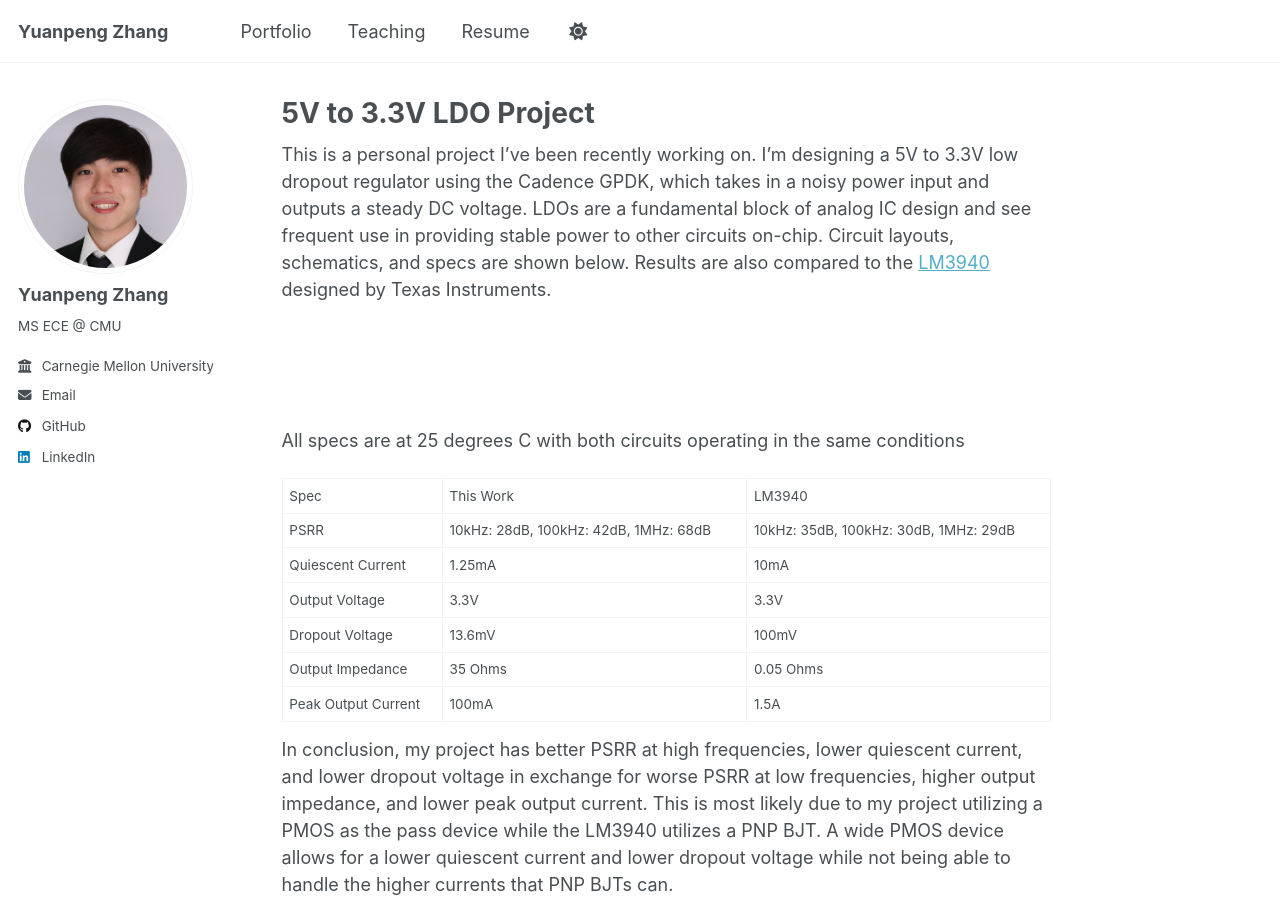
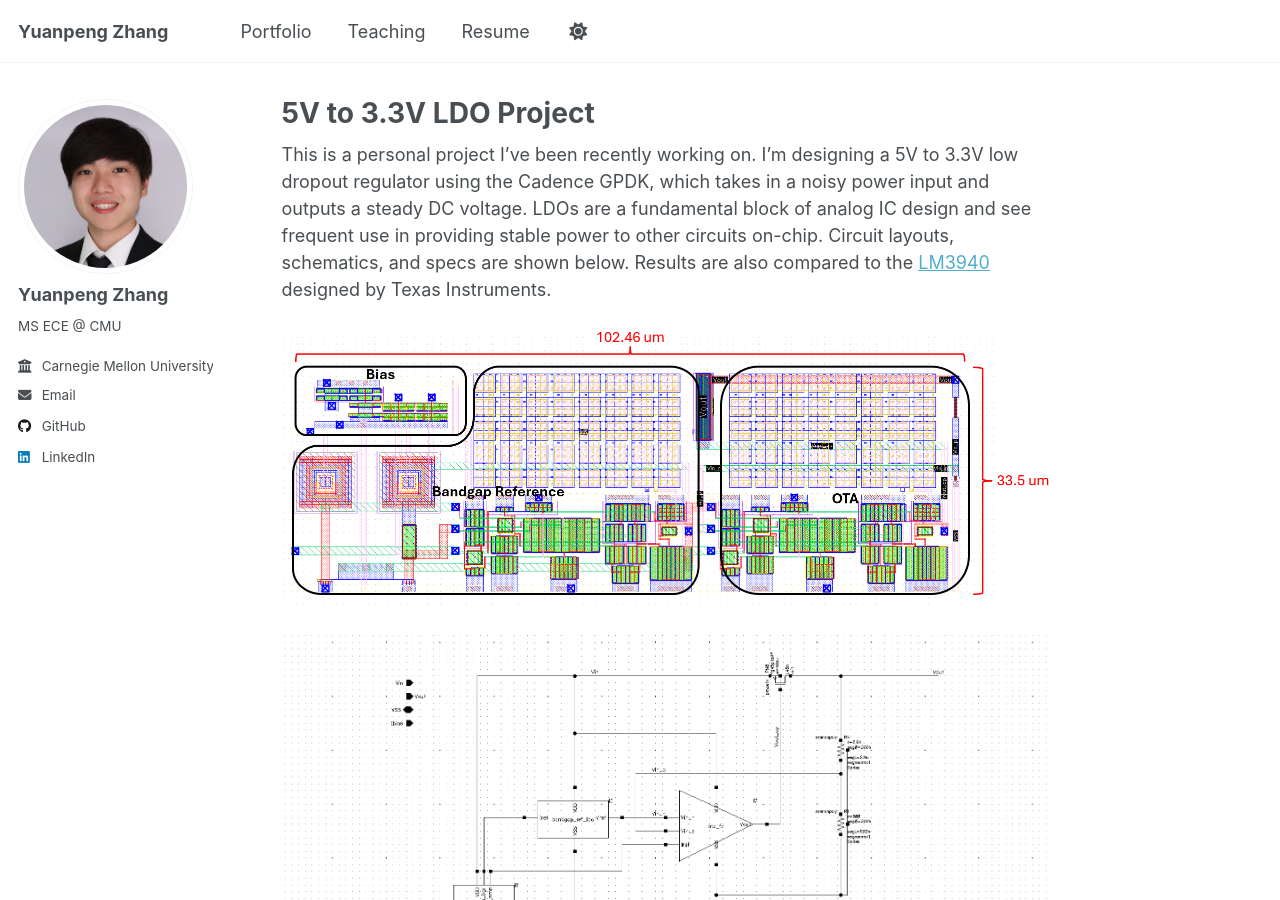
Before and after one commit to yuanpenguin/yuanpenguin.github.io, a Jekyll site: the page built from _portfolio/portfolio-5.md, in a window 1280 px wide and 900 px high. Built offline with Jekyll 4.4.1, drawn with Linux system fonts in a browser that asks for light colours; a script that is not in the unit is left out.

Commit message:
Update portfolio-5.md

```diff
--- a/_portfolio/portfolio-5.md
+++ b/_portfolio/portfolio-5.md
@@ -6,9 +6,9 @@ collection: portfolio
 
 This is a personal project I've been recently working on. I'm designing a 5V to 3.3V low dropout regulator using the Cadence GPDK, which takes in a noisy power input and outputs a steady DC voltage. LDOs are a fundamental block of analog IC design and see frequent use in providing stable power to other circuits on-chip. Circuit layouts, schematics, and specs are shown below. Results are also compared to the [LM3940](https://www.ti.com/lit/ds/symlink/lm3940.pdf?ts=1754872909603) designed by Texas Instruments.
 
-![](/images/ldo_layout_labeled.png)
+![](/images/ldo_images/ldo_layout_labeled.png)
 
-![](/images/ldo_schematic.png)
+![](/images/ldo_images/ldo_schematic.png)
 
 All specs are at 25 degrees C with both circuits operating in the same conditions
 
```
